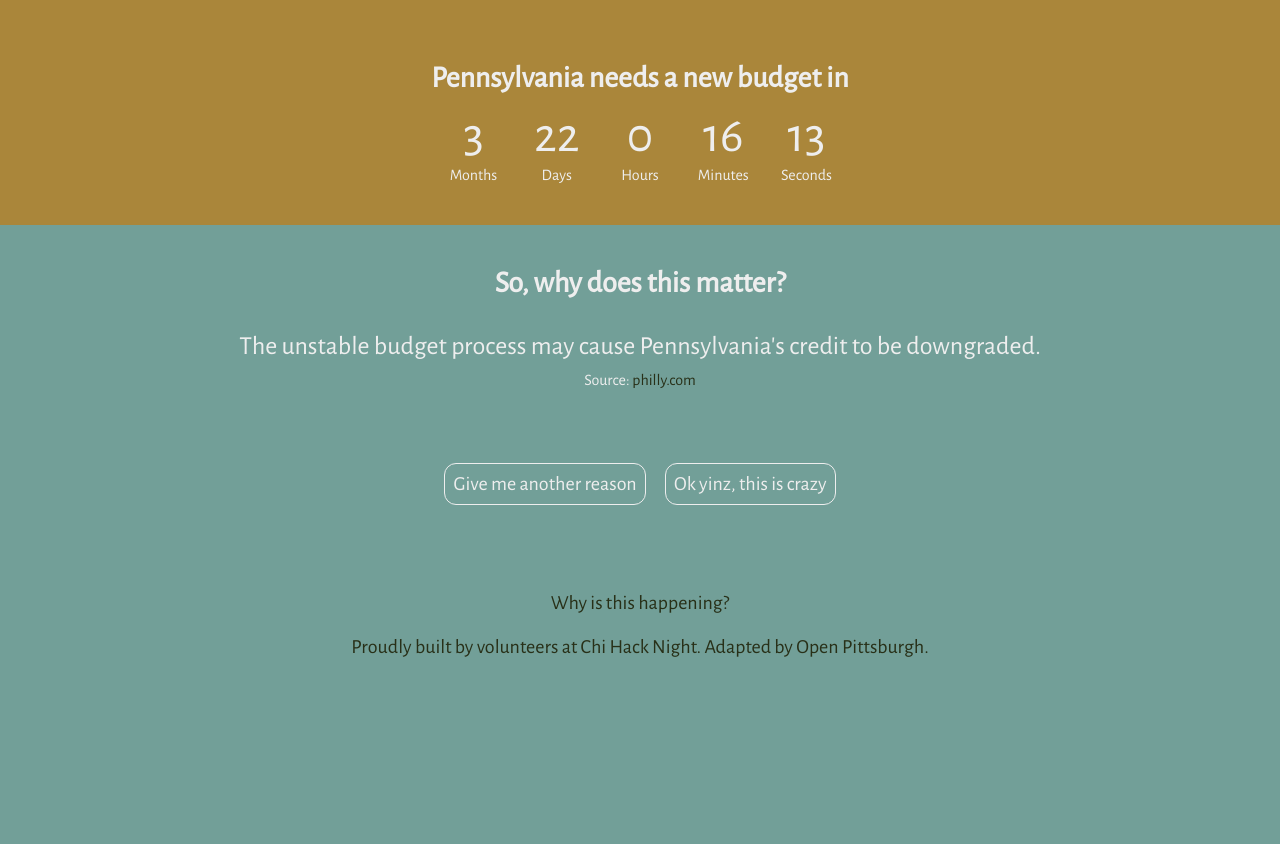
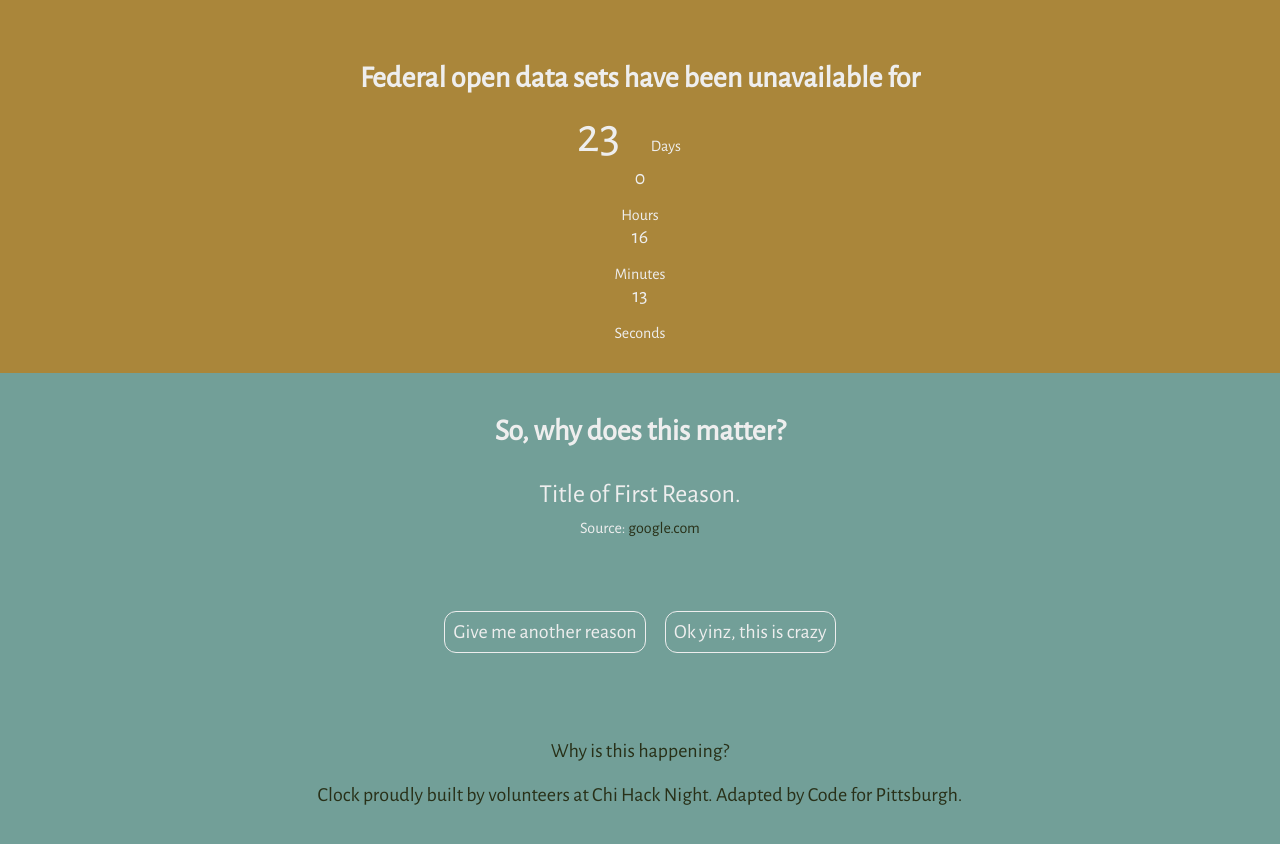
Before and after one commit to CodeForPittsburgh/dayswithoutcode, a Jekyll site: the page built from index.html, in a window 1280 px wide. Shown: the top 844 px of the page. Built offline with Jekyll 4.4.1, drawn with Linux system fonts in a browser that asks for light colours.

Commit message:
From Clock to Counter
Removed all kinds of stuff

```diff
--- a/_layouts/default.html
+++ b/_layouts/default.html
@@ -4,27 +4,27 @@
         <meta charset="utf-8">
         <meta http-equiv="X-UA-Compatible" content="IE=edge">
 
-        <title>Pennsylvania Budget Clock</title>
+        <title>Days Without Data</title>
 
-        <meta name="description" content="See how long Pennsylvania has until the new budget is due, and what you can do about it.">
-        <meta name="author" content="Open Pittsburgh & Chi Hack Night">
+        <meta name="description" content="See how long federal datasets have been taken offline, and what you can do about it.">
+        <meta name="author" content="Code for Pittsburgh & Chi Hack Night">
         <meta name="viewport" content="width=device-width, initial-scale=1">
 
-        <meta property="og:site_name" content="Pennsylvania Budget Clock">
-        <meta property="og:title" content="Pennsylvania Budget Clock">
+        <meta property="og:site_name" content="Days Without Data">
+        <meta property="og:title" content="Days Without Data">
         <meta property="og:type" content="website">
-        <meta property="og:description" content="See how long Pennsylvania has until the new budget is due, and what you can do about it.">
-        <meta property="og:url" content="http://pabudgetclock.com/">
-        <meta property="og:image" content="http://pabudgetclock.com/images/screengrab.jpg">
+        <meta property="og:description" content="See how long federal datasets have been taken offline, and what you can do about it.">
+        <meta property="og:url" content="http://dayswithoutdata.com/">
+        <meta property="og:image" content="http://dayswithoutdata/images/screengrab.jpg">
 
 
         <meta name="twitter:card" content="summary_large_image">
-        <meta name="twitter:site" content="@openpgh">
-        <meta name="twitter:creator" content="@openpgh">
-        <meta name="twitter:description" content="See how long Pennsylvania has until the new budget is due, and what you can do about it.">
-        <meta name="twitter:title" content="Pennsylvania Budget Clock">
-        <meta name="twitter:url" content="http://pabudgetclock.com/">
-        <meta name="twitter:image:src" content="http://pabudgetclock.com/images/screengrab.jpg">
+        <meta name="twitter:site" content="@codeforpgh">
+        <meta name="twitter:creator" content="@codeforpgh">
+        <meta name="twitter:description" content="See how long federal datasets have been taken offline, and what you can do about it.">
+        <meta name="twitter:title" content="Days Without Data">
+        <meta name="twitter:url" content="http://dayswithoutdata.com/">
+        <meta name="twitter:image:src" content="http://dayswithoutdata/images/screengrab.jpg">
 
 
         <link rel="stylesheet" href="css/custom.css">
@@ -44,13 +44,13 @@
         <script src="js/analytics_lib.js"></script>
         <script type="text/javascript">
 
-            default_reason = {title: "The unstable budget process may cause Pennsylvania's credit to be downgraded.", source: "philly.com", url: "goo.gl/zrjYih"}
+            default_reason = {title: "Title of First Reason.", source: "google.com", url: "http://www.google.com"}
 
             var reasons = [
-				{title: "The recently passed 2015-2016 budget pushes a $2 billion structural deficit onto the upcoming budget.", source: "Reading Eagle", url: "http://www.readingeagle.com/news/article/analysts-see-mess-in-pennsylvania-budget"},
-				{title: "The unstable budget process may cause Pennsylvania's credit to be downgraded.", source: "philly.com", url: "goo.gl/zrjYih"},
-				{title: "The current budget is not fully resolved, as the fiscal code, the document by which certain line items are further provisioned, was vetoed.", source: "NBC Philadelphia", url: "http://www.nbcphiladelphia.com/news/local/Wolf-Vetoes-Fiscal-Code-Bill-Related-to-Pennsylvania-Budget-373753241.html"}
+
+				{title: "Title of Second Reason.", source: "second source", url: "url.com"}, <!-- no comma after the last one -->
             ]
+
             var indices = []
             $.each(reasons, function( index, value ) {
                 indices.push(index);
--- a/index.html
+++ b/index.html
@@ -3,13 +3,13 @@ layout: default
 ---
 
 <div class="header">
-    <p class="h2 no-pad-bottom">Pennsylvania needs a new budget in</p>
+    <p class="h2 no-pad-bottom">Federal open data sets have been unavailable for</p>
     <div id="clock">
-        <div>
+        <!-- ><div>
             <span id="months"></span>
             <div class="small">Months</div>
         </div>
-        <div>
+        <div> -->
             <span id="days"></span>
             <div class="small">Days</div>
         </div>
@@ -50,16 +50,13 @@ layout: default
 <div id="do-something">
     <p class="h2">Don't just read &mdash; here are some ways you can <i>act</i> :</p>
 
-    <p><strong>Contact Pennsylvania politicians Governor <a href="https://www.governor.pa.gov/contact/">Tom Wolf</a>, Speaker of the House <a href="http://www.legis.state.pa.us/cfdocs/legis/home/member_information/house_bio.cfm?id=289">Mike Turzai</a>, and President pro tem of the Senate <a href="http://www.legis.state.pa.us/cfdocs/legis/home/member_information/senate_bio.cfm?id=283">Joseph Scarnati</a></strong> and tell them that Pennsylvania needs a balanced, <i>on-time </i> budget. <br> <a href="http://openstates.org/find_your_legislator/">Look up your state reps, and contact them as well</a>.</p>
-    <p><strong><a href="https://docs.google.com/forms/d/1jNqgCJRMXj9QNOffVixHVjC-IC45PzAInH6UTv2K8zU/viewform">Contribute your story</a></strong> of how the Pennsylvania budget crises has affected you. We'll add it to this site!</p>
-    <p><strong>Spread the word!</strong> Share this site on social media and comment using <a href="http://twitter.com/home?status=Clock%20that%20shows%20how%20long%20Pennsylvania%20has%20languished%20without%20a%20real%20budget%20-%20http%3A%2F%2FPaBudgetClock.com%20%23ticktockpa%20h%2Ft%20%40OpenPGH">#ticktockPA.</a></p>
-    <br/>
+    <!-- This is where call to actions go!  -->
 </div>
 
 <div class="footer">
 
     <br/>
     <p><a href="about.html#why">Why is this happening?</a></p>
-    <p><a href="about.html#team">Proudly built by volunteers at Chi Hack Night. Adapted by Open Pittsburgh.</a></p>
+    <p><a href="about.html#team">Clock proudly built by volunteers at Chi Hack Night. Adapted by Code for Pittsburgh.</a></p>
     <br/>
 </div>
```
Also changed, not shown: other parts of _layouts/default.html (+1 -2 lines), about.html (+5 -3 lines), README.md.
